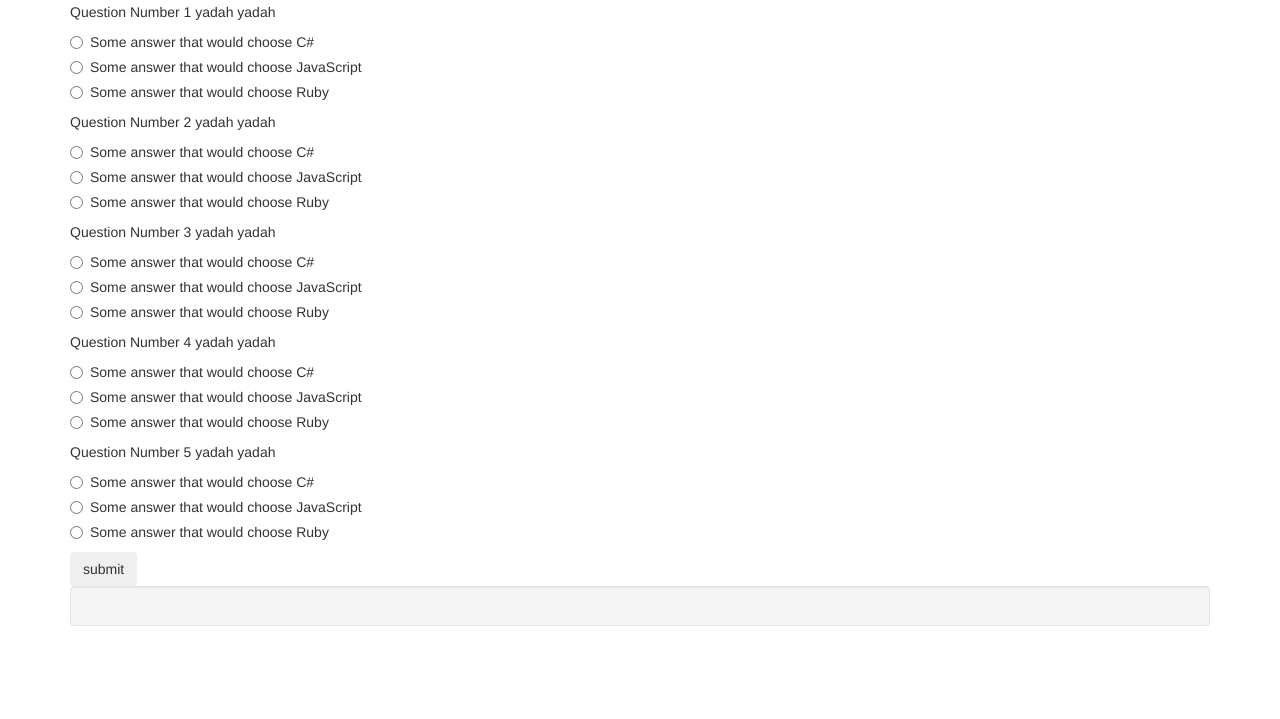
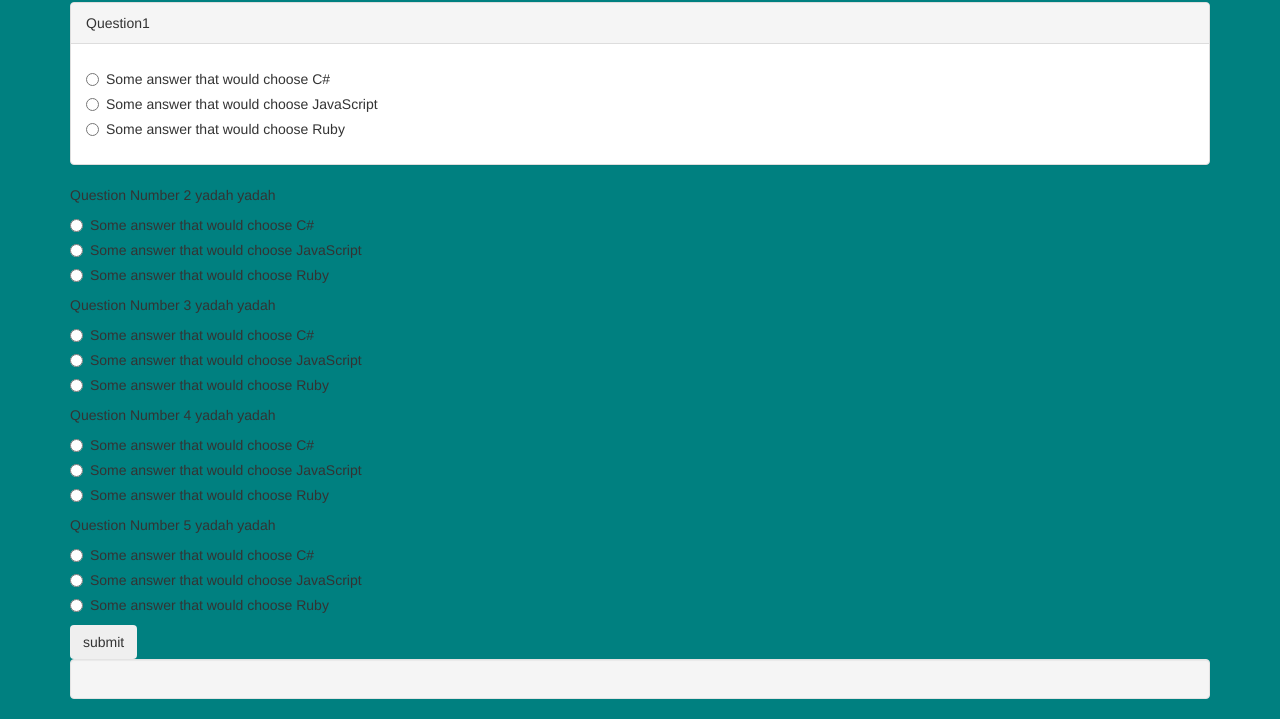
Before and after one commit to PoterekM/Epicodus-track, a plain HTML site: page index.html in a window 1280 px wide. Shown: the part 410-1129 px from the top of the page. Before the commit the page ends 1056 px from the top, so only its background shows below. Drawn offline with Linux system fonts and the light colour scheme.

Commit message:
put question 1 inin a panel with full functionality of uservalue for the track result being retained

```diff
--- a/css/styles.css
+++ b/css/styles.css
@@ -1,3 +1,8 @@
+body {
+  background-color: teal;
+}
+
+
 .jumbotron {
   background-image: url(http://static1.squarespace.com/static/5524448ee4b0d6f6b83ab9e2/t/5759a4c71bbee022293505cd/1466190401806/);
   background-color: inherit;
--- a/index.html
+++ b/index.html
@@ -22,7 +22,10 @@
       <form id="radioForm">
       <h2>Fill out these questions:</h2>
         <div class="Question1" id="Question1">
-          <p>Question Number 1 yadah yadah</p>
+
+          <div class="panel panel-default">
+            <div class="panel-heading">Question1</div>
+            <div class="panel-body">
               <div class="radio">
                 <label>
                   <input type="radio" name="question1" value="1">
@@ -40,6 +43,8 @@
                   <input type="radio" name="question1" value="3">
                   Some answer that would choose Ruby
                 </label>
+              </div>
+            </div>
           </div>
         </div>
 
```
Lines whose indentation alone changed are shown as unchanged.
